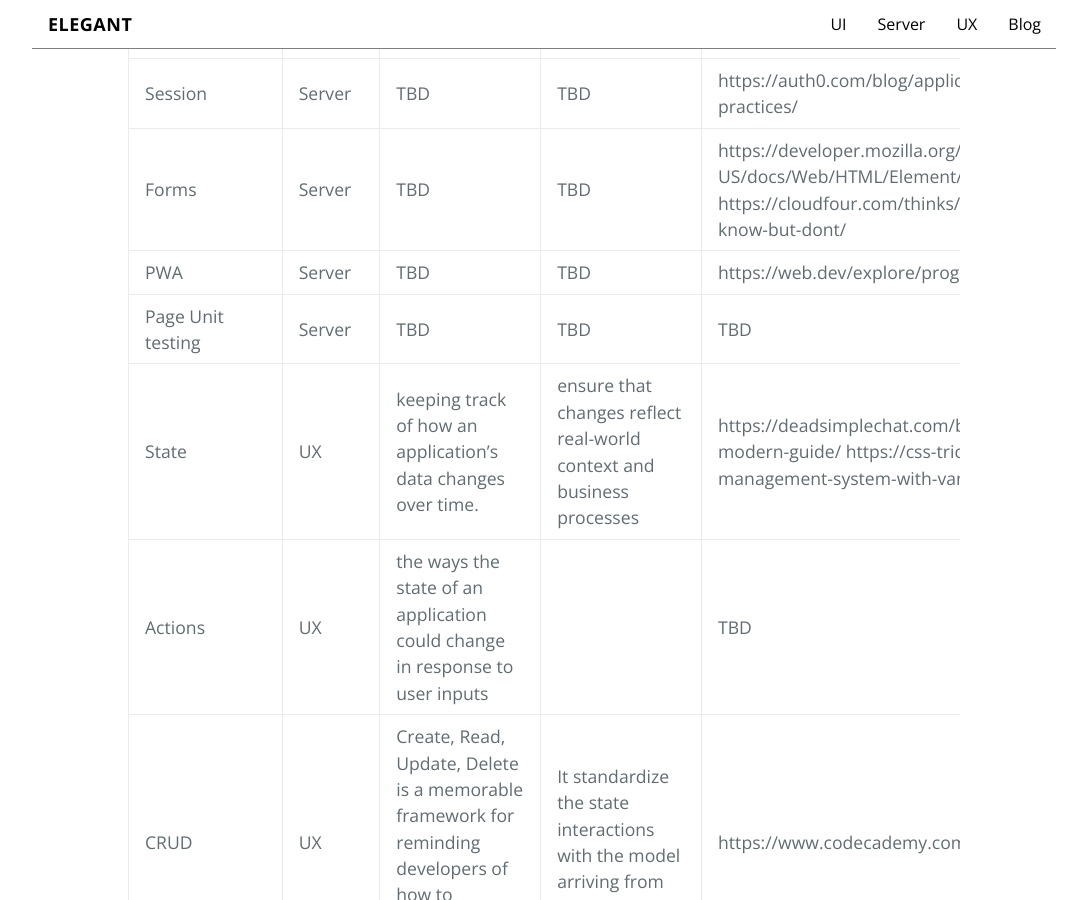
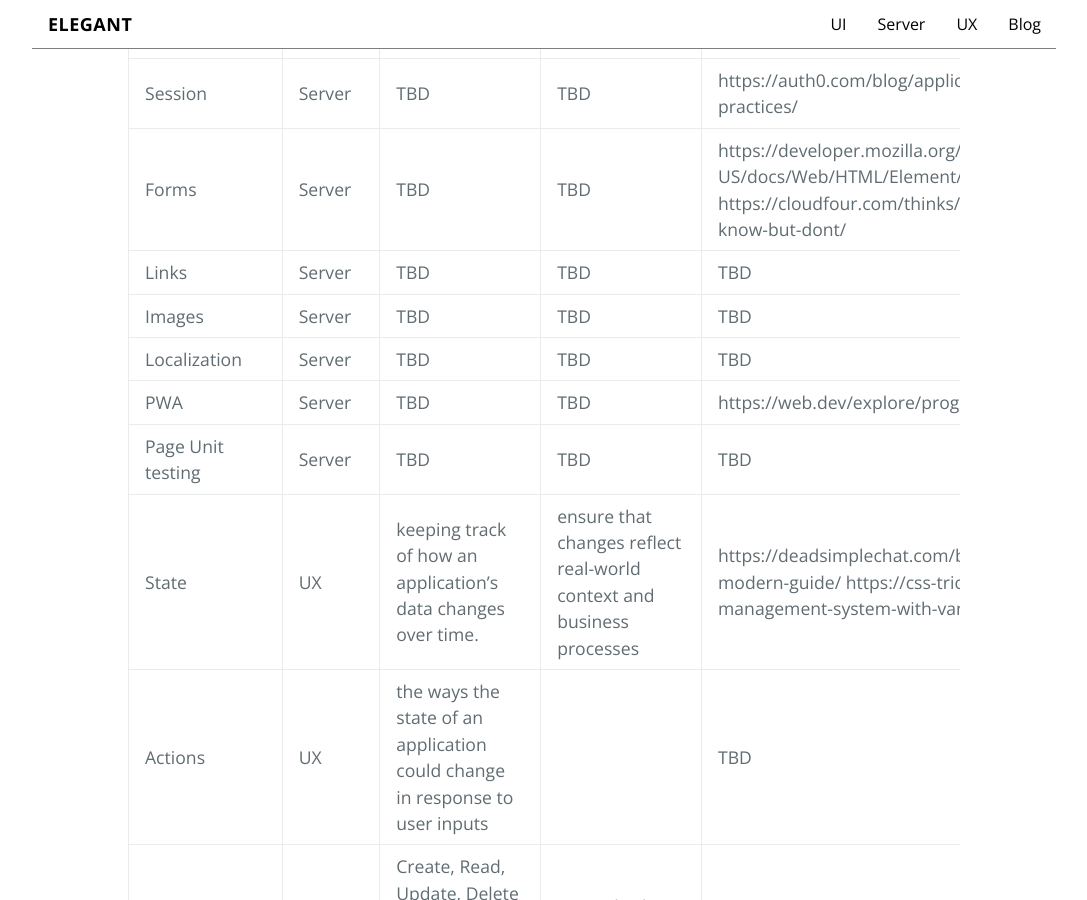
Before and after one commit to theothirteen/elegant, a Jekyll site: the page built from docs/terminology.md, in a window 1280 px wide and 900 px high, scrolled down 5853 px. Shown: the whole window, without its empty margins (96-1183 px from the left). Built offline with Jekyll 4.4.1, drawn with Linux system fonts in a browser that asks for light colours; some of the changed text lies outside the part shown.

Commit message:
Update teminology

```diff
--- a/docs/terminology.md
+++ b/docs/terminology.md
@@ -40,6 +40,9 @@ List of all terminology used by the Elegant package to build the Front End Archi
 | Authentication | Server | TBD | TBD | https://zivukushingai.medium.com/everything-you-need-to-know-about-frontend-and-backend-authentication-ultimate-guide-7142a752249c |
 | Session | Server | TBD | TBD | https://auth0.com/blog/application-session-management-best-practices/ |
 | Forms | Server | TBD | TBD | https://developer.mozilla.org/en-US/docs/Web/HTML/Element/form https://cloudfour.com/thinks/autofill-what-web-devs-should-know-but-dont/ |
+| Links | Server | TBD | TBD | TBD |
+| Images | Server | TBD | TBD | TBD |
+| Localization | Server | TBD | TBD | TBD |
 | PWA | Server | TBD | TBD | https://web.dev/explore/progressive-web-apps |
 | Page Unit testing | Server | TBD | TBD | TBD |
 | State | UX | keeping track of how an application's data changes over time. | ensure that changes reflect real-world context and business processes | https://deadsimplechat.com/blog/react-state-management-modern-guide/ https://css-tricks.com/build-a-state-management-system-with-vanilla-javascript/ |
```
Also changed, not shown: other parts of docs/terminology.md (+1 -1 lines).
